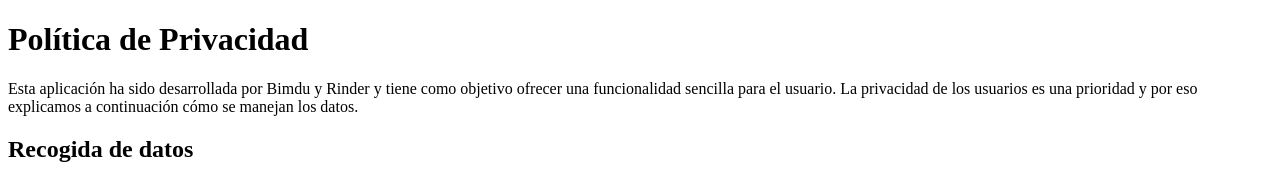
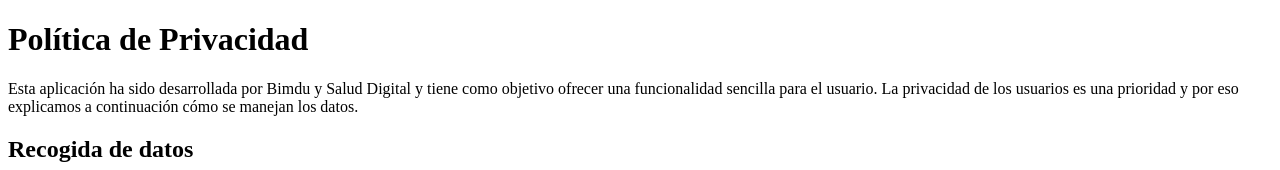
Before and after one commit to amarco016/privacy-policy, a plain HTML site: page index.html in a window 1280 px wide. Shown: the top 170 px of the page. Drawn offline with Linux system fonts and the light colour scheme.

Commit message:
Update index.html

```diff
--- a/index.html
+++ b/index.html
@@ -8,7 +8,7 @@
 <body>
   <h1>Política de Privacidad</h1>
 
-  <p>Esta aplicación ha sido desarrollada por Bimdu y Rinder y tiene como objetivo ofrecer una funcionalidad sencilla para el usuario. La privacidad de los usuarios es una prioridad y por eso explicamos a continuación cómo se manejan los datos.</p>
+  <p>Esta aplicación ha sido desarrollada por Bimdu y Salud Digital y tiene como objetivo ofrecer una funcionalidad sencilla para el usuario. La privacidad de los usuarios es una prioridad y por eso explicamos a continuación cómo se manejan los datos.</p>
 
   <h2>Recogida de datos</h2>
   <p>La aplicación puede recopilar información no personal de forma automática, como el tipo de dispositivo, sistema operativo, país o idioma, con fines estadísticos y para mejorar la experiencia del usuario. Esta información es anónima y no permite identificar al usuario.</p>
```
